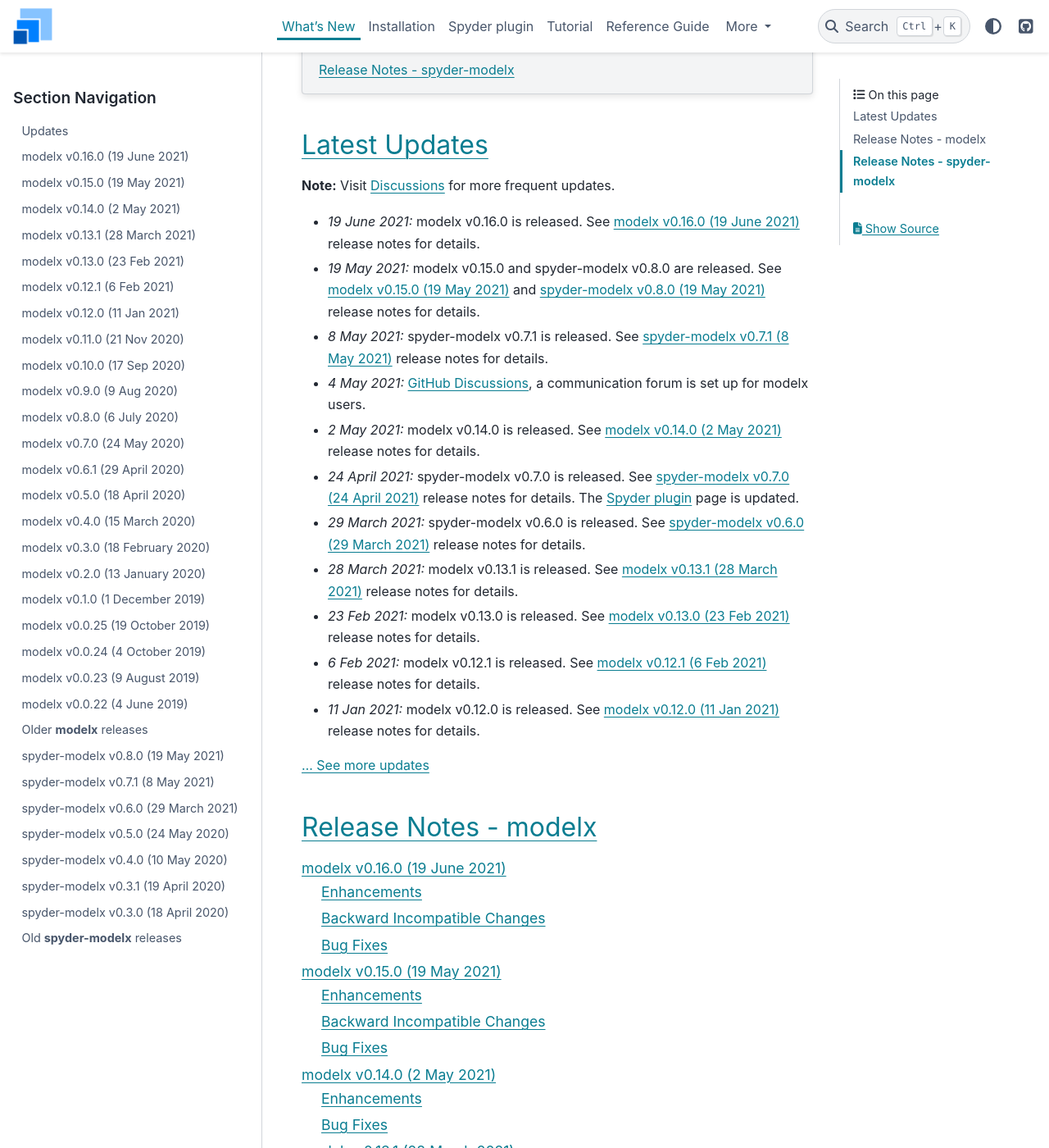
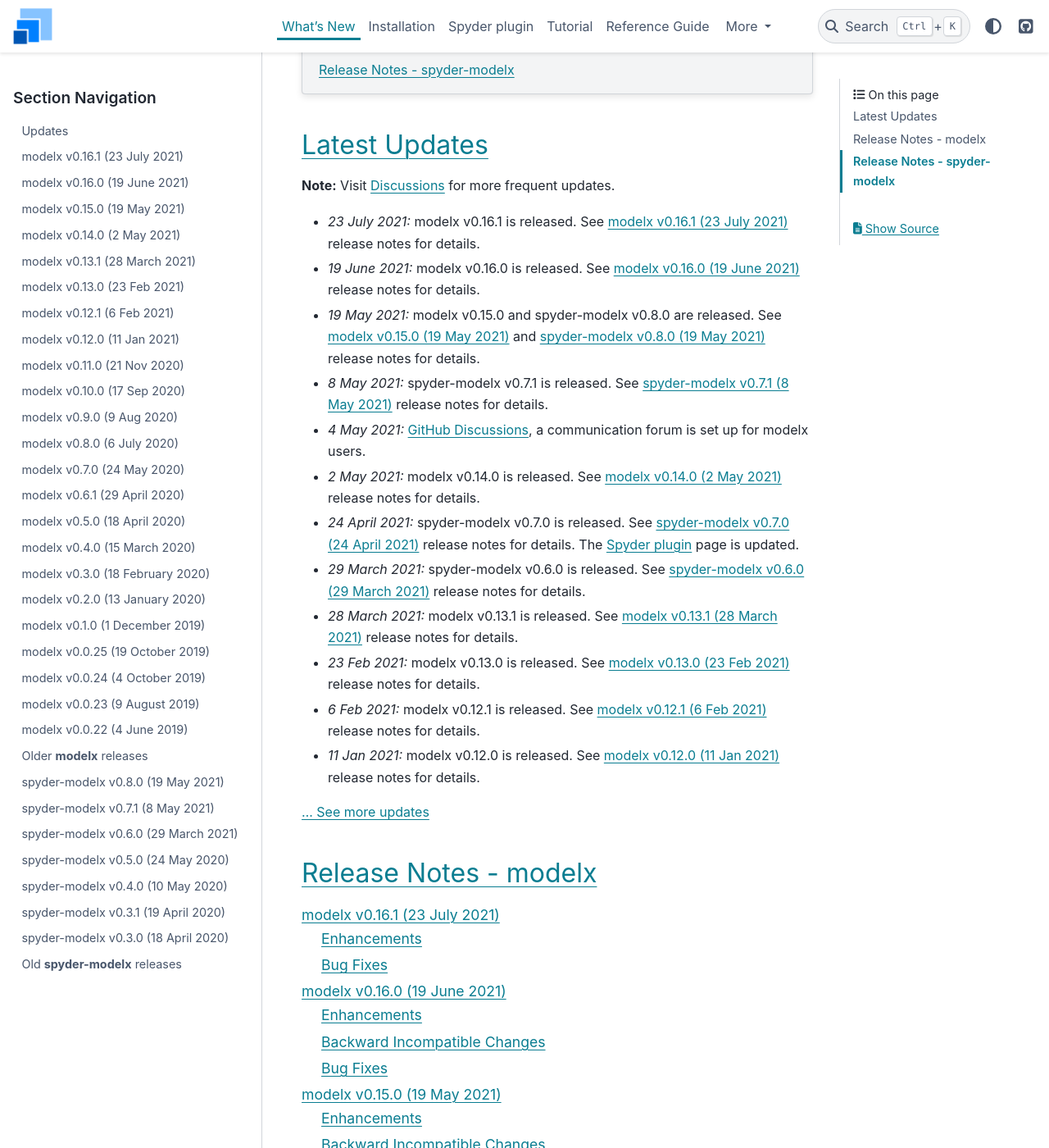
Before and after one commit to fumitoh/modelx, a Sphinx documentation site: the page built from doc/source/whatsnew.rst, in a window 1280 px wide and 1400 px high, scrolled down 492 px. Shown: the whole window at 82% size. Built offline with Sphinx 7.4.7 and the PyData theme 0.15.4, drawn with Linux system fonts in a browser that asks for light colours.

Commit message:
DOC: Update docs for next release

```diff
--- /dev/null
+++ b/doc/source/releases/relnotes_v0_16_1.rst
@@ -0,0 +1,33 @@
+
+===============================
+modelx v0.16.1 (23 July 2021)
+===============================
+
+This release fixes bugs and reflects some minor enhancements.
+
+Enhancements
+============
+
+* :class:`~modelx.io.baseio.BaseDataClient` classes now have
+  descriptive ``repr``.
+
+* :meth:`~modelx.core.model.Model._get_attrdict` includes the ``refs``
+  element.
+
+
+Bug Fixes
+=========
+
+* Fix error raised when networkx version numbers include characters(e.g. "2.6rc1").
+
+* Bug in :meth:`~modelx.core.cells.Cells.rename` where
+  the name of the underlying function is not renamed.
+
+* Bug where restored models by :func:`~modelx.restore_model`
+  miss ``_mx_dataclient`` in pandas objects created by
+  :meth:`~modelx.core.space.UserSpace.new_pandas`.
+
+* Bug where global names in generator expressions are
+  not reported by :meth:`~modelx.core.cells.Cells.precedents`.
+
+* Fix error with pandas 1.3.0 in :attr:`~modelx.core.cells.Cells.frame`
--- a/doc/source/updates.rst
+++ b/doc/source/updates.rst
@@ -9,6 +9,10 @@
     <p><strong>Note:</strong>
     Visit <a href="https://github.com/fumitoh/modelx/discussions" target="_blank">Discussions</a>
     for more frequent updates.</p>
+
+* *23 July 2021:*
+  modelx v0.16.1 is released.
+  See :doc:`releases/relnotes_v0_16_1` release notes for details.
 
 * *19 June 2021:*
   modelx v0.16.0 is released.
--- a/doc/source/whatsnew.rst
+++ b/doc/source/whatsnew.rst
@@ -45,6 +45,7 @@
 .. toctree::
    :maxdepth: 2
 
+   releases/relnotes_v0_16_1
    releases/relnotes_v0_16_0
    releases/relnotes_v0_15_0
    releases/relnotes_v0_14_0
```
